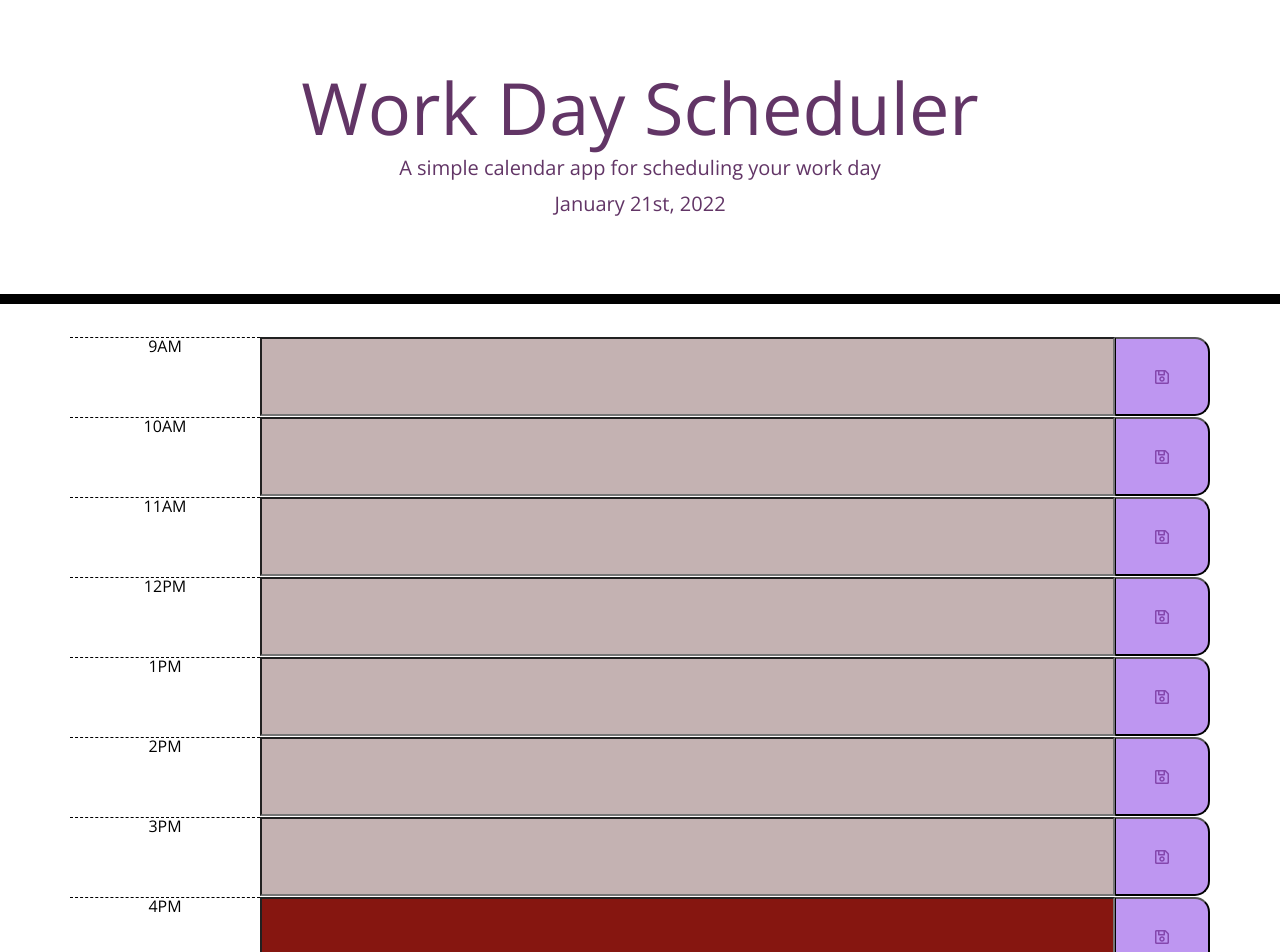
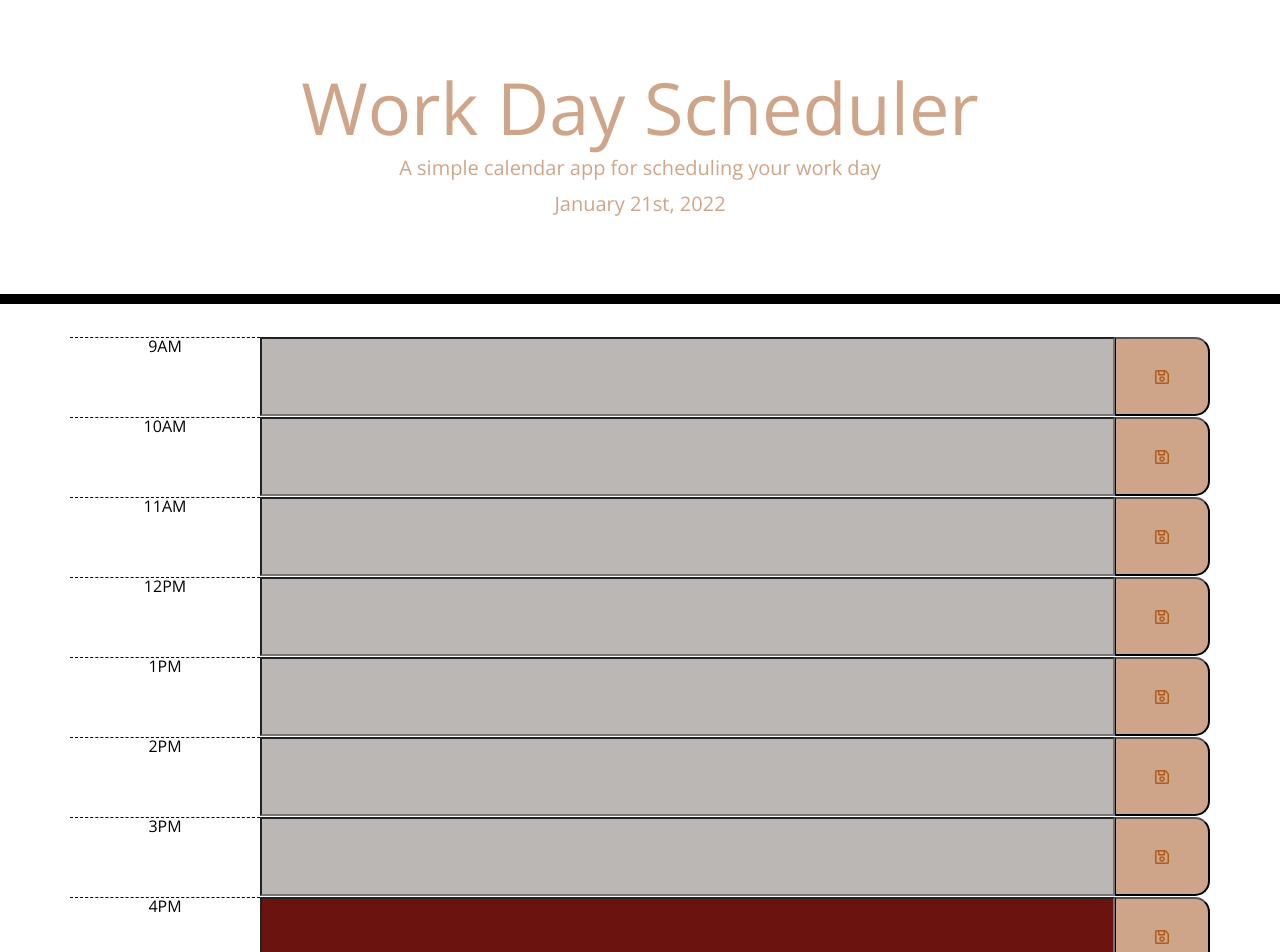
Before and after one commit to SuM949/Great-Work-Day-Scheduler, a plain HTML site: page index.html in a window 1280 px wide. Shown: the top 952 px of the page. Drawn offline with nearby package versions, Linux system fonts and the light colour scheme.

Commit message:
addedreadmeandcss

```diff
--- a/assets/css/style.css
+++ b/assets/css/style.css
@@ -16,7 +16,7 @@ body {
   .jumbotron {
     text-align: center;
     background-color: transparent;
-    color: rgb(98, 53, 102);
+    color: rgb(207, 165, 137);
     border-radius: 0;
     border-bottom: 10px solid black;
   }
@@ -43,12 +43,12 @@ body {
   }
 
   .past {
-    background-color: #c4b2b2;
+    background-color: #bbb7b5;
     color: white;
   }
 
   .present {
-    background-color: #861610;
+    background-color: #6b130e;
     color: white;
   }
 
@@ -61,8 +61,8 @@ body {
     border-left: 1px solid rgb(0, 0, 0);
     border-top-right-radius: 15px;
     border-bottom-right-radius: 15px;
-    background-color: #be96f1;
-    color: rgb(132, 71, 173);
+    background-color: rgb(207, 165, 137);
+    color: rgb(177, 93, 25);
   }
 
   .saveBtn i:hover {
--- a/assets/js/script.js
+++ b/assets/js/script.js
@@ -1,12 +1,9 @@
 m = moment().hour();
 console.log(m);
-
-
 
 var today = moment().format("MMMM " + "Do, " + "YYYY");
 var currentDay = document.getElementById("currentDay");
 currentDay.innerHTML = today
-
 
 var timeSlot = [["9AM","9"], ["10AM","10"], ["11AM","11"], ["12PM","12"], ["1PM","13"], ["2PM","14"], ["3PM","15"], ["4PM", "16"], ["5PM","17"], ["6pm","18"], ["7pm","19"], ["8pm","20"]];
 var saveBtnIds = [];
```
Also changed, not shown: work planner bellow.png (added), wp .png (added), 1 other file.
